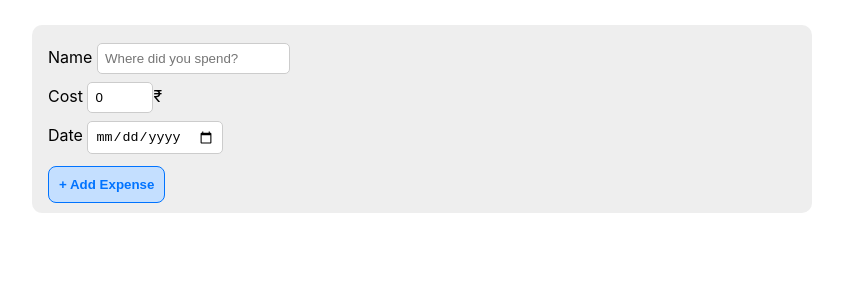
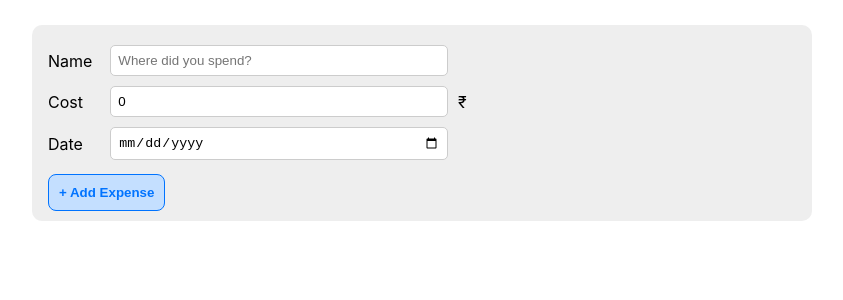
Before and after one commit to swasthikshetty10/expense-tracker, a React (Create React App) app: page / in a window 1280 px wide. Shown: the top 300 px of the page, without its empty margins (218-1061 px from the left). Built offline with nearby package versions, Linux system fonts and the light colour scheme.

Commit message:
align inputs

```diff
--- a/src/App.css
+++ b/src/App.css
@@ -5,8 +5,21 @@
 }
 
 .expense-adder > div {
-  margin: 8px 0;
+  display: flex;
+  align-items: center;
+  gap: 10px;
+  margin: 10px 0;
 }
+
+.expense-adder > div > label {
+  flex-basis: 7%;
+  flex-shrink: 0;
+}
+
+.expense-adder > div > input {
+  flex-basis: 43%;
+}
+
 
 .expense-adder > button {
 	margin-top: 4px;
--- a/src/components/ExpenseAdder.js
+++ b/src/components/ExpenseAdder.js
@@ -28,7 +28,7 @@ function ExpenseAdder(props) {
                 <div>
                     <label>Cost </label>
                     <input onChange={(e) => { setAmount(e.target.value) }} value={amount} className='amount' type="number" />
-                    <span>₹</span>
+                    <span> ₹</span>
                 </div>
                 <div>
                     <label>Date </label>
--- a/src/components/ExpenseCard.js
+++ b/src/components/ExpenseCard.js
@@ -9,7 +9,7 @@ function ExpenseCard({ amount, name, date, index, deleteExpense }) {
 	return (
 		<div className='expense-card'>
 			<div className='card-body'>
-				<h3>{name} - <span>₹{amount}</span></h3>
+				<h3>{name} <span>₹{amount}</span></h3>
 				<h6>{new Date(date).toLocaleDateString()}</h6>
 			</div>
 			<button onClick={handleDelete}><AiOutlineDelete /></button>
```
